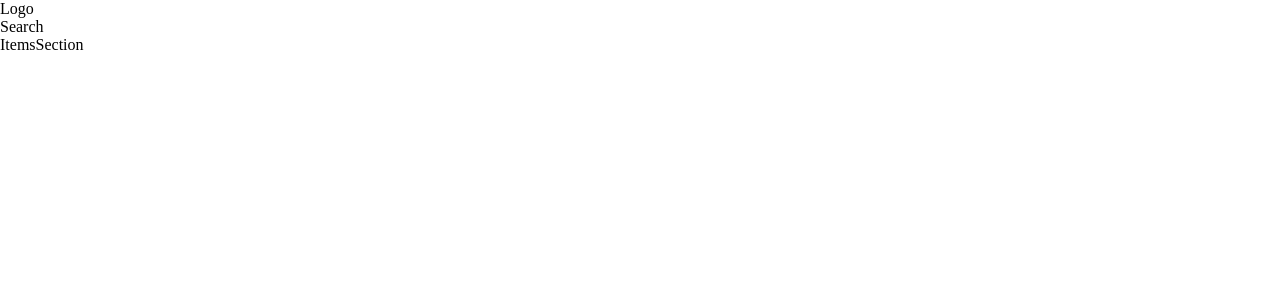
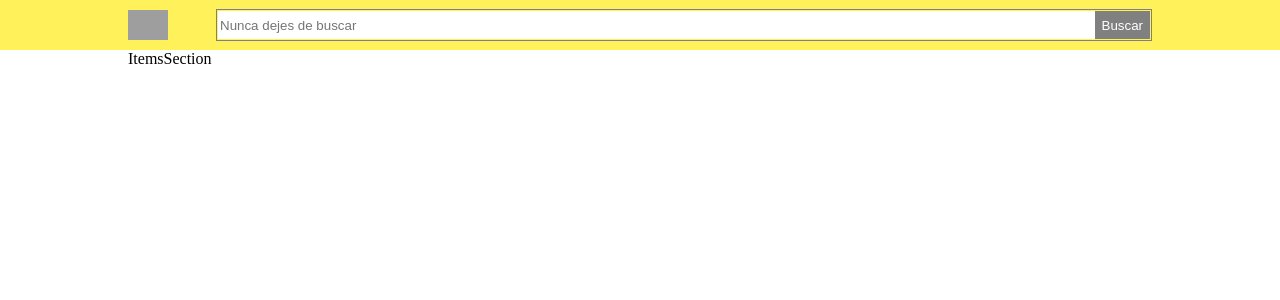
Before and after one commit to LordReborn/meli-challenge, a React (Vite) app in the folder front/: page /items in a window 1280 px wide. Shown: the top 300 px of the page. Built offline with nearby package versions, Linux system fonts and the light colour scheme.

Commit message:
[Fix] Header implementado y estilos IndexContainer

```diff
--- a/front/src/containers/IndexContainer.jsx
+++ b/front/src/containers/IndexContainer.jsx
@@ -1,16 +1,15 @@
 import React from 'react'
 import { Outlet } from 'react-router-dom'
+import { Header } from '../components'
+import styles from './IndexContainer.module.css'
 
 const IndexContainer = () => {
   return (
     <>
-    <header>
-        <div>Logo</div>
-        <div>Search</div>
-    </header>
-    <main>
-        <Outlet/>
-    </main>
+      <Header />
+      <main className={styles.container}>
+        <Outlet />
+      </main>
     </>
   )
 }
--- /dev/null
+++ b/front/src/containers/IndexContainer.module.css
@@ -0,0 +1,3 @@
+.container {
+  padding: var(--container-padding-x);
+}
```
